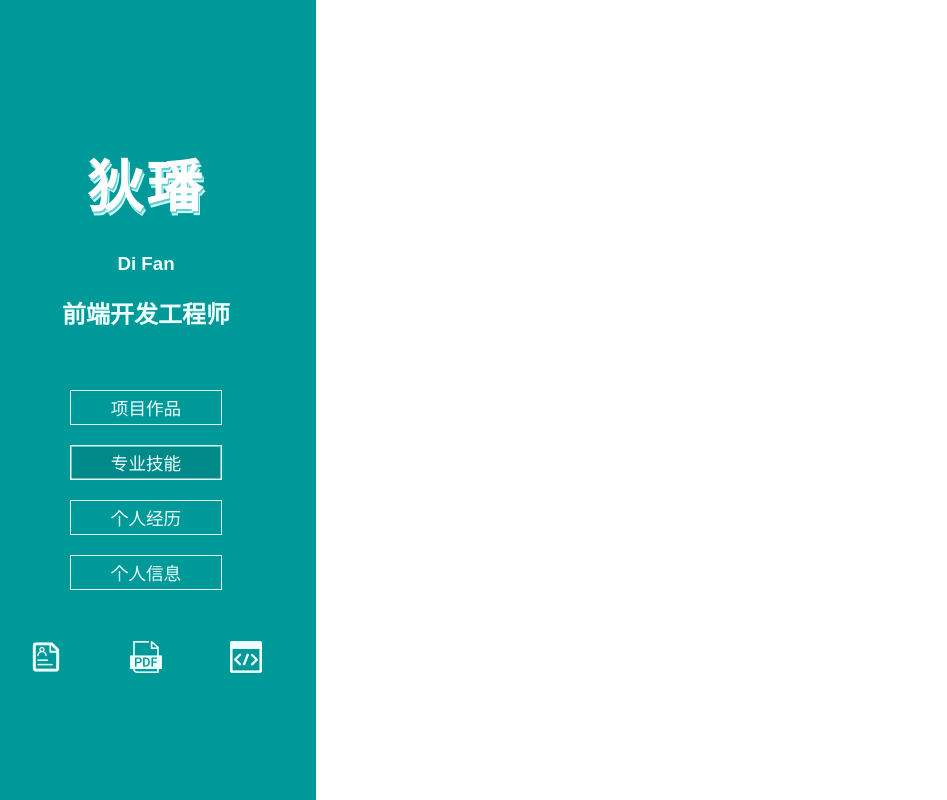
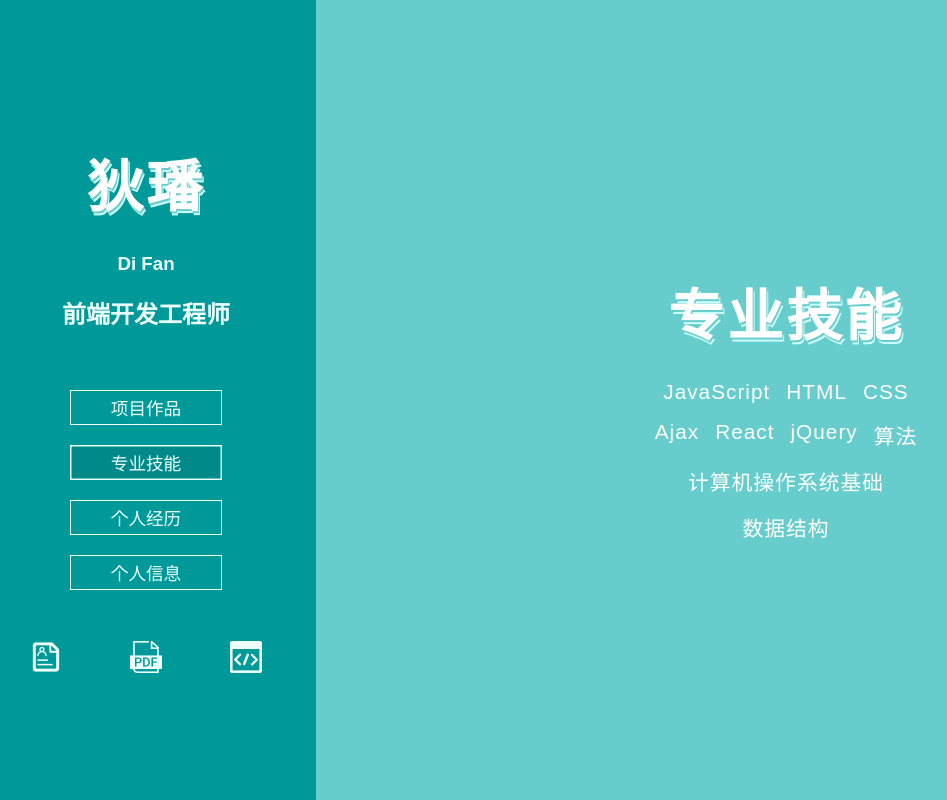
Before and after one commit to Nicole0320/Nicole0320.github.io, a React (Create React App) app: page / in a window 1280 px wide. Both pictures are taken after a click on the button "专业技能". Shown: the whole page, without its empty margins (24-971 px from the left). Built offline with nearby package versions, Linux system fonts and the light colour scheme.

Commit message:
add Skills page

```diff
--- /dev/null
+++ b/src/Skills.css
@@ -0,0 +1,10 @@
+.Skills>.tags{
+    display: flex;
+    font-size: 1.3em;
+    flex-wrap: wrap;
+    max-width: 300px;
+    justify-content: center;
+}
+.Skills>.tags>li{
+    margin: 8px;
+}
--- a/src/Skills.js
+++ b/src/Skills.js
@@ -1,4 +1,5 @@
 import React, {Component} from 'react';
+import './Skills.css';
 
 export default class Skills extends Component{
     constructor(props){
@@ -7,7 +8,20 @@
 
     render(){
         return(
-            <div>专业技能</div>
+            <div className="MainPage Skills">
+                <h1 className="title">专业技能</h1>
+                <ul className="tags">
+                    <li>JavaScript</li>
+                    <li>HTML</li>
+                    <li>CSS</li>
+                    <li>Ajax</li>
+                    <li>React</li>
+                    <li>jQuery</li>
+                    <li>算法</li>
+                    <li>计算机操作系统基础</li>
+                    <li>数据结构</li>
+                </ul>
+            </div>
         );
     }
 }
```
